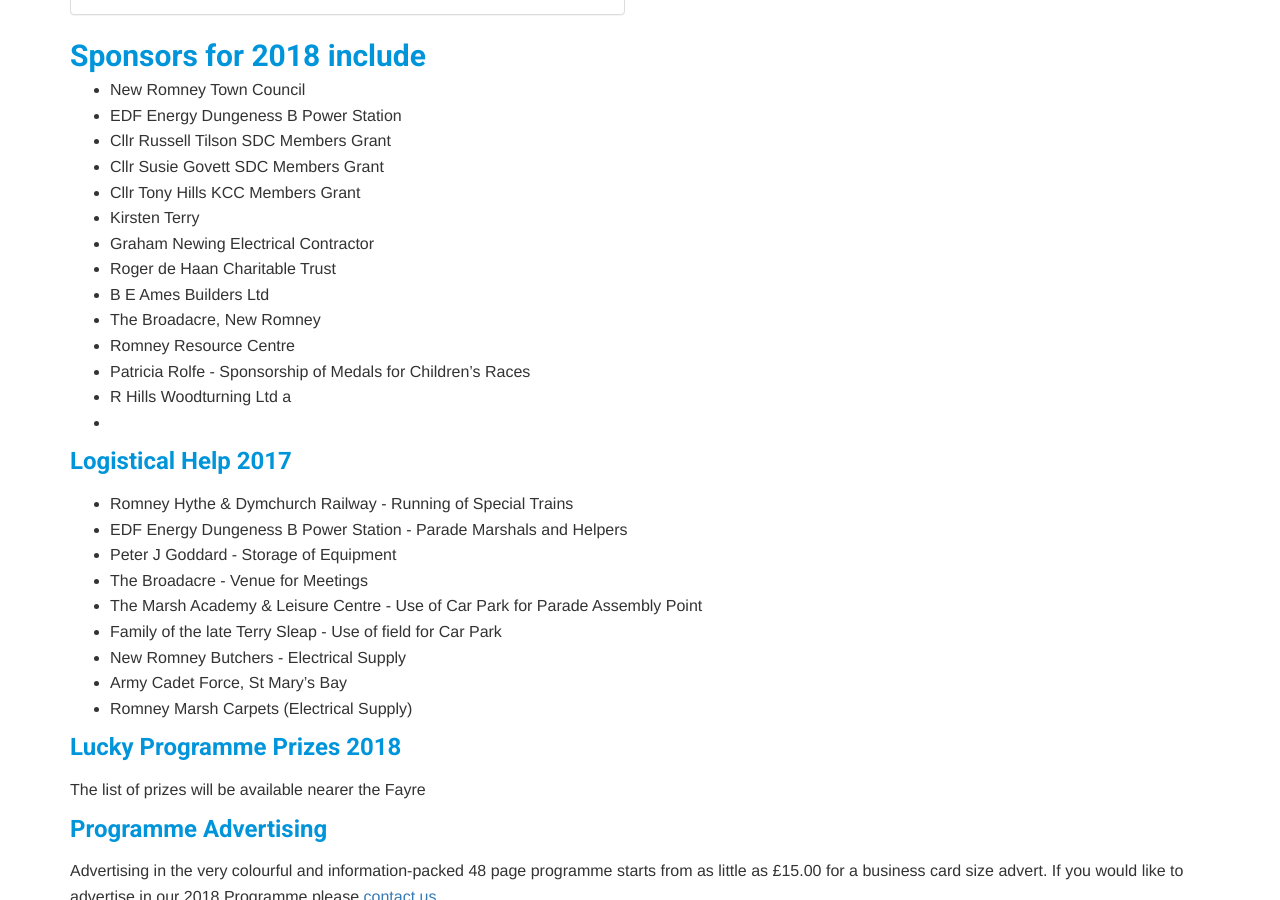
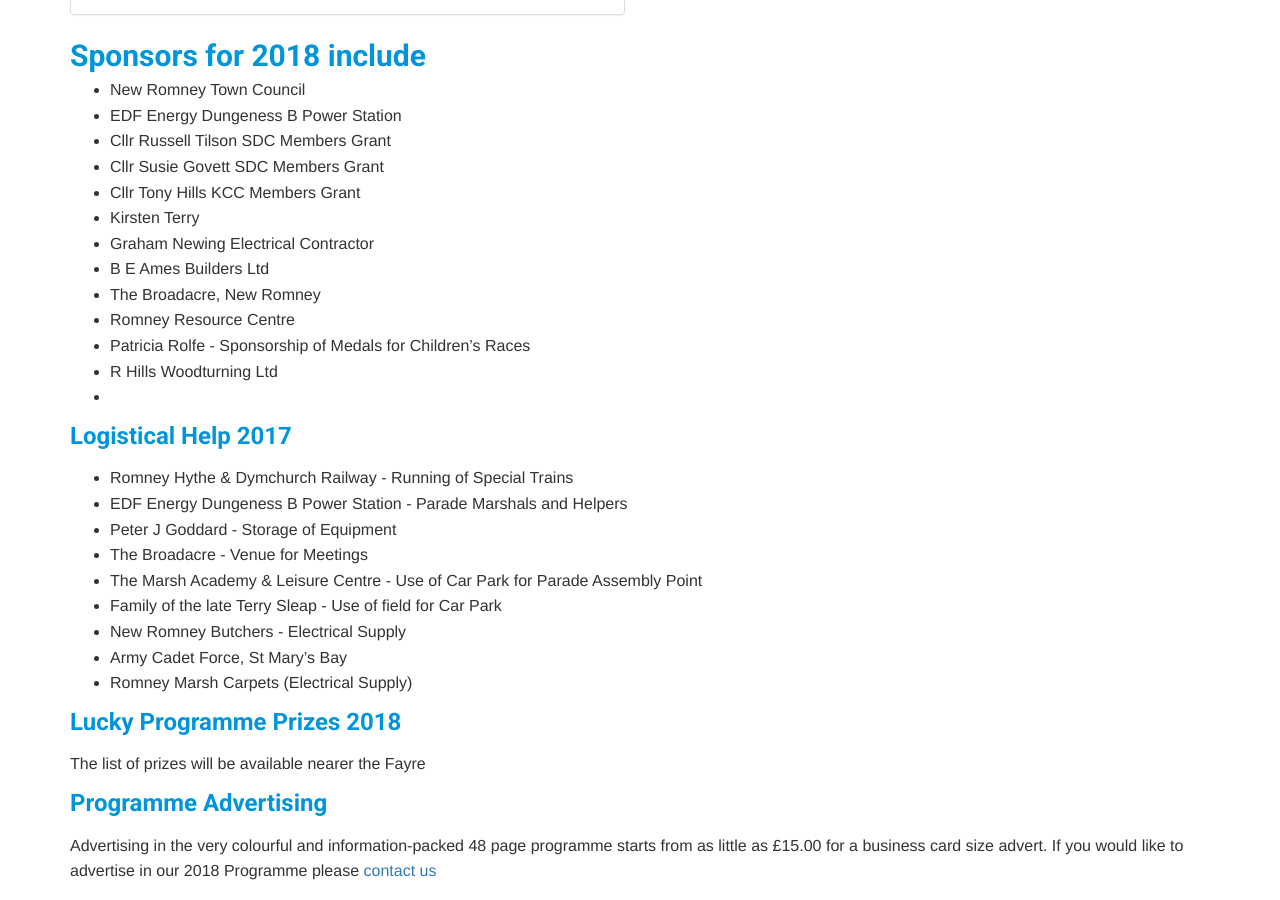
Before and after one commit to jodiedoubleday/newromney, a Jekyll site: the page built from supportUs.md, in a window 1280 px wide and 900 px high, scrolled down 793 px. Built offline with Jekyll 4.4.1, drawn with Linux system fonts in a browser that asks for light colours; a script that is not in the unit is left out.

Commit message:
Update Pages “supportUs”

```diff
--- a/supportUs.md
+++ b/supportUs.md
@@ -52,12 +52,11 @@
 * Cllr Tony Hills KCC Members Grant
 * Kirsten Terry
 * Graham Newing Electrical Contractor
-* Roger de Haan Charitable Trust
 * B E Ames Builders Ltd
 * The Broadacre, New Romney
 * Romney Resource Centre
 * Patricia Rolfe - Sponsorship of Medals for Children's Races
-* R Hills Woodturning Ltd a
+* R Hills Woodturning Ltd
 *
 
 ### Logistical Help 2017
```
